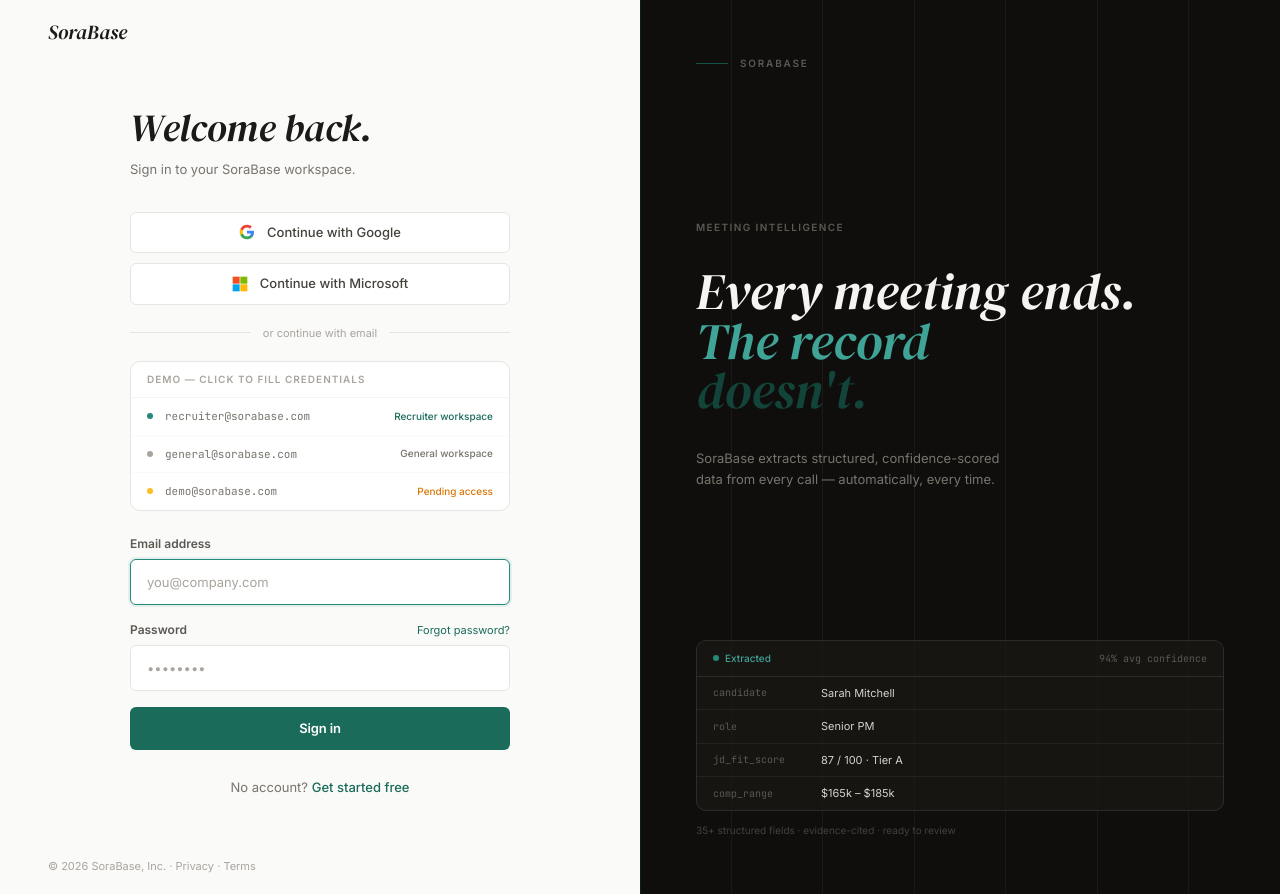
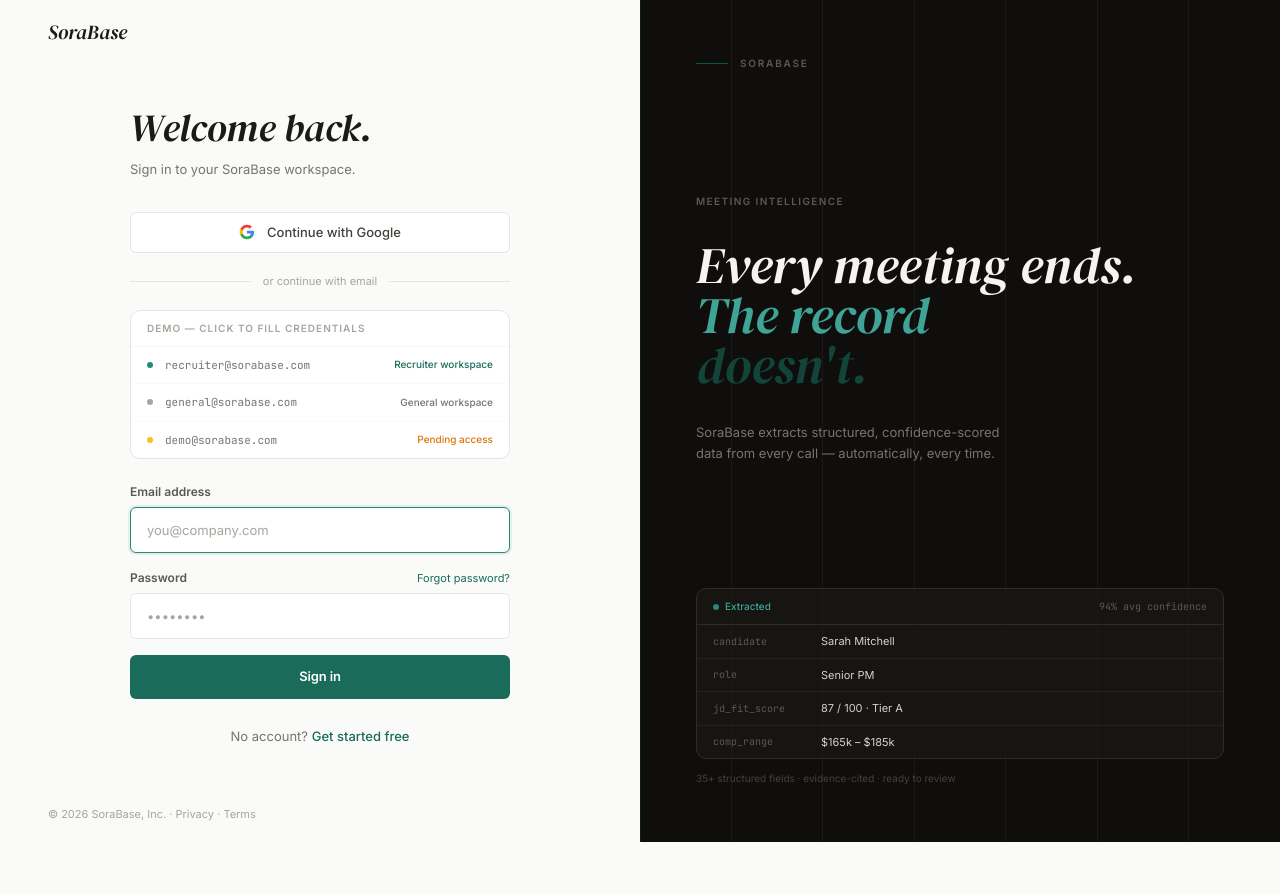
Before and after one commit to sarthakvinayaka/sorabase, a Next.js app in the folder frontend/: page /signin in a window 1280 px wide. After the commit the page ends 842 px from the top, so only its background shows below. Built offline with nearby package versions, Linux system fonts and the light colour scheme; no server answers.

Commit message:
fix: remove Microsoft OAuth button from signin UI

```diff
--- a/frontend/app/(auth)/signin/page.tsx
+++ b/frontend/app/(auth)/signin/page.tsx
@@ -94,8 +94,7 @@
         <>
           {/* OAuth buttons */}
           <div className="space-y-2.5 mb-5">
-            <OAuthButton provider="google"    onClick={() => handleOAuth("google")} />
-            <OAuthButton provider="microsoft" onClick={() => handleOAuth("microsoft")} />
+            <OAuthButton provider="google" onClick={() => handleOAuth("google")} />
           </div>
 
           {/* Divider */}
@@ -110,7 +109,8 @@
             </div>
           </div>
 
-          {/* Demo credentials hint */}
+          {/* Demo credentials hint — dev only, never shown in production */}
+          {process.env.NODE_ENV === "development" && (
             <div className="mb-6 rounded-lg border border-stone-200 dark:border-stone-800 bg-white dark:bg-stone-900 overflow-hidden">
               <div className="px-4 py-2.5 border-b border-stone-100 dark:border-stone-800">
                 <p className="text-[10px] font-semibold tracking-[0.1em] uppercase text-stone-400 dark:text-stone-500">
@@ -138,6 +138,7 @@
                 </button>
               ))}
             </div>
+          )}
 
           {/* Form */}
           <form onSubmit={handleSubmit} noValidate className="space-y-4">
```
Lines whose indentation alone changed are shown as unchanged.
